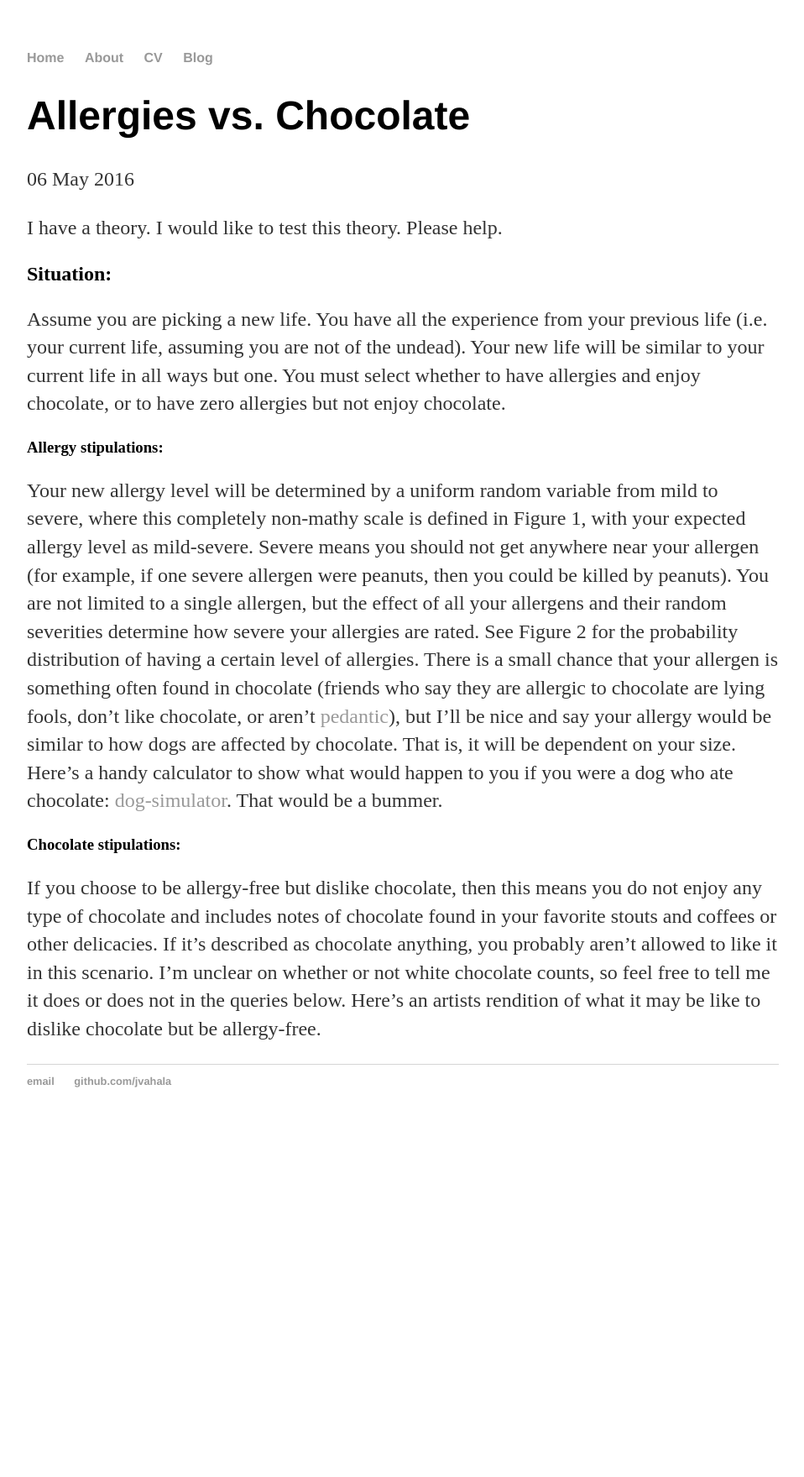
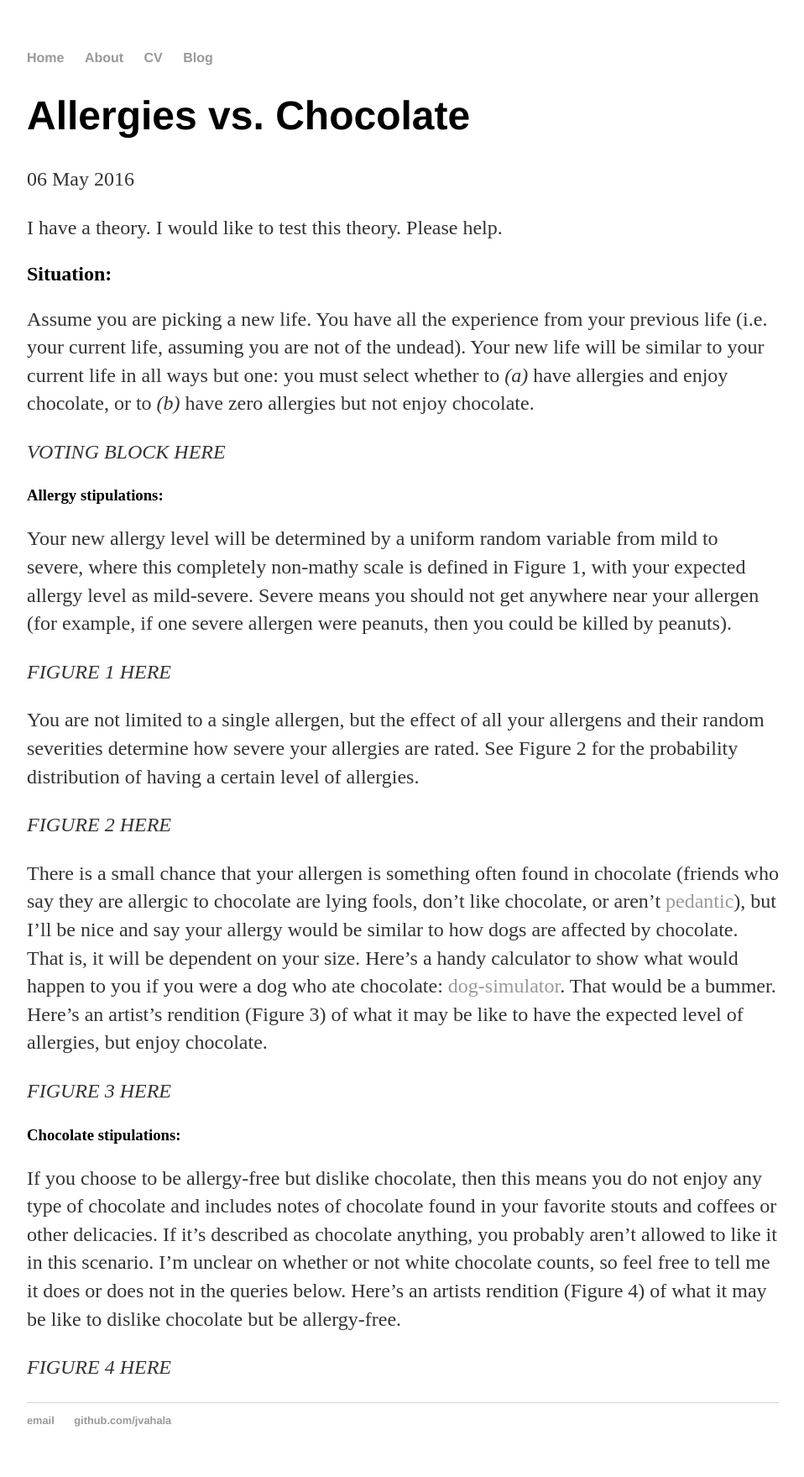
Before and after one commit to jvahala/jvahala.github.io, a Jekyll site: the page built from _posts/2016-05-06-Allergies-vs-Chocolate.md, in a window 1280 px wide. Shown: the whole page at 84% size, without its empty margins (160-1118 px from the left). Built offline with Jekyll 4.4.1, drawn with Linux system fonts in a browser that asks for light colours; before the commit the page ends 1355 px from its top, so only the background shows below that.

Commit message:
Update 2016-05-06-Allergies-vs-Chocolate.md

```diff
--- a/_posts/2016-05-06-Allergies-vs-Chocolate.md
+++ b/_posts/2016-05-06-Allergies-vs-Chocolate.md
@@ -7,16 +7,31 @@ I have a theory. I would like to test this theory. Please help.
 
 ## Situation:
 
-Assume you are picking a new life. You have all the experience from your previous life (i.e. your current life, assuming you are not of the undead). Your new life will be similar to your current life in all ways but one. You must select whether to have allergies and enjoy chocolate, or to have zero allergies but not enjoy chocolate.
+Assume you are picking a new life. You have all the experience from your previous life (i.e. your current life, assuming you are not of the undead). Your new life will be similar to your current life in all ways but one: you must select whether to *(a)* have allergies and enjoy chocolate, or to *(b)* have zero allergies but not enjoy chocolate.
+
+*VOTING BLOCK HERE*
 
 ### Allergy stipulations:
 
 Your new allergy level will be determined by a uniform random variable from mild to severe, where this completely non-mathy
 scale is defined in Figure 1, with your expected allergy level as mild-severe. Severe means you should not get anywhere near
-your allergen (for example, if one severe allergen were peanuts, then you could be killed by peanuts). You are not limited to a single allergen, but the effect of all your allergens and their random severities determine how severe your allergies are rated. See Figure 2 for the probability distribution of having a certain level of allergies. There is a small chance that your allergen is something often found in chocolate (friends who say they are allergic to chocolate are lying fools, don't like chocolate, or aren't [pedantic](http://www.nyallergy.com/chocolate-allergy.php)), but I'll be nice and say your allergy would be similar to how dogs are affected by chocolate. That is, it will be dependent on your size. Here's a handy calculator to show what would happen to you if you were a dog who ate chocolate:
-[dog-simulator](http://www.petmd.com/dog/chocolate-toxicity). That would be a bummer.
+your allergen (for example, if one severe allergen were peanuts, then you could be killed by peanuts).
+
+*FIGURE 1 HERE*
+
+You are not limited to a single allergen, but the effect of all your allergens and their random severities determine how severe your allergies are rated. See Figure 2 for the probability distribution of having a certain level of allergies.
+
+*FIGURE 2 HERE*
+
+There is a small chance that your allergen is something often found in chocolate (friends who say they are allergic to chocolate are lying fools, don't like chocolate, or aren't [pedantic](http://www.nyallergy.com/chocolate-allergy.php)), but I'll be nice and say your allergy would be similar to how dogs are affected by chocolate. That is, it will be dependent on your size. Here's a handy calculator to show what would happen to you if you were a dog who ate chocolate:
+[dog-simulator](http://www.petmd.com/dog/chocolate-toxicity). That would be a bummer. Here's an artist's rendition (Figure 3) of what it may be like to have the expected level of allergies, but enjoy chocolate.
+
+*FIGURE 3 HERE*
+
 
 ### Chocolate stipulations:
 
 If you choose to be allergy-free but dislike chocolate, then this means you do not enjoy any type of chocolate and includes
-notes of chocolate found in your favorite stouts and coffees or other delicacies. If it's described as chocolate anything, you probably aren't allowed to like it in this scenario. I'm unclear on whether or not white chocolate counts, so feel free to tell me it does or does not in the queries below. Here's an artists rendition of what it may be like to dislike chocolate but be allergy-free.
+notes of chocolate found in your favorite stouts and coffees or other delicacies. If it's described as chocolate anything, you probably aren't allowed to like it in this scenario. I'm unclear on whether or not white chocolate counts, so feel free to tell me it does or does not in the queries below. Here's an artists rendition (Figure 4) of what it may be like to dislike chocolate but be allergy-free.
+
+*FIGURE 4 HERE*
```
